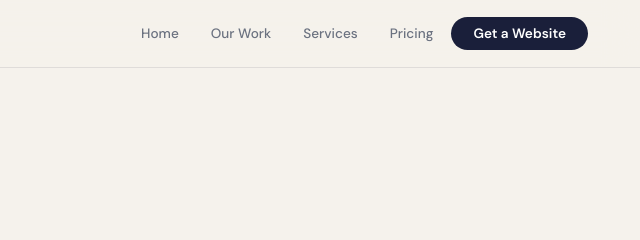
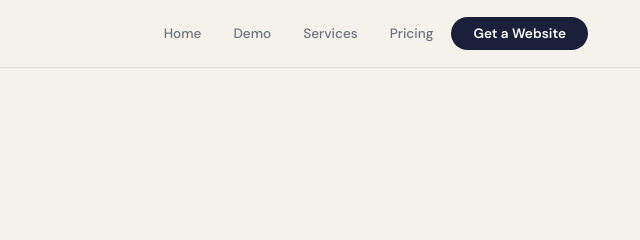
Before and after one commit to yourdailyrealtor-ctrl/getfoundlocal-site, a plain HTML site: page contact.html in a window 1280 px wide. Shown: the top 240 px of the page, 640-1280 px from the left. Drawn offline with Linux system fonts and the light colour scheme.

Commit message:
Update contact.html

```diff
--- a/contact.html
+++ b/contact.html
@@ -53,10 +53,10 @@
 <body>
 <nav>
   <a href="index.html" class="logo">Get Found <em>Local</em></a>
-  <div class="nav-links"><a href="index.html">Home</a><a href="work.html">Our Work</a><a href="services.html">Services</a><a href="pricing.html">Pricing</a><a href="contact.html" class="active nav-cta">Get a Website</a></div>
+  <div class="nav-links"><a href="index.html">Home</a><a href="demo.html">Demo</a><a href="services.html">Services</a><a href="pricing.html">Pricing</a><a href="contact.html" class="active nav-cta">Get a Website</a></div>
   <div class="hamburger" onclick="document.getElementById('mob').classList.toggle('open')"><span></span><span></span><span></span></div>
 </nav>
-<div class="mob" id="mob"><a href="index.html">Home</a><a href="work.html">Our Work</a><a href="services.html">Services</a><a href="pricing.html">Pricing</a><a href="contact.html">Get a Website</a></div>
+<div class="mob" id="mob"><a href="index.html">Home</a><a href="demo.html">Demo</a><a href="services.html">Services</a><a href="pricing.html">Pricing</a><a href="contact.html">Get a Website</a></div>
 
 <div class="page-header">
   <div class="s-label"><div class="s-line"></div><span class="s-tag">Get Started</span></div>
```
